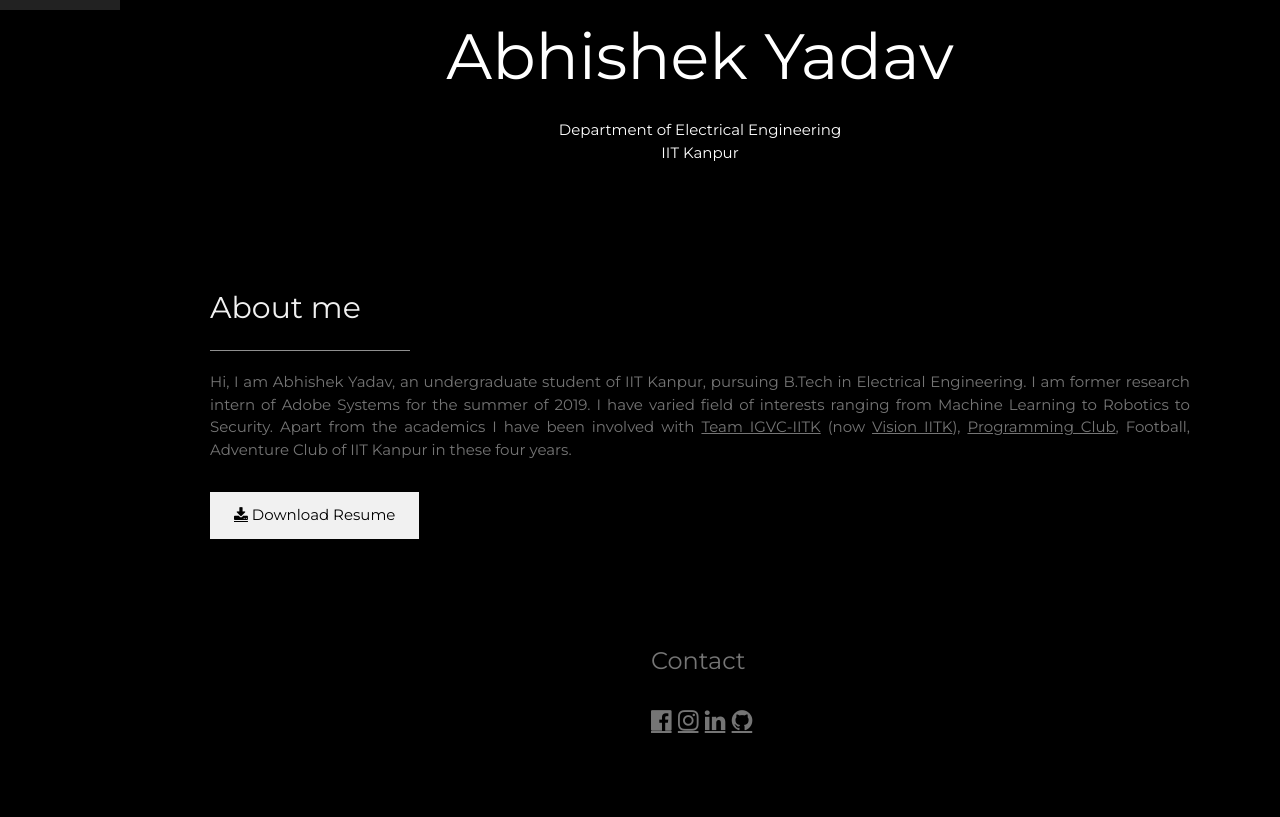
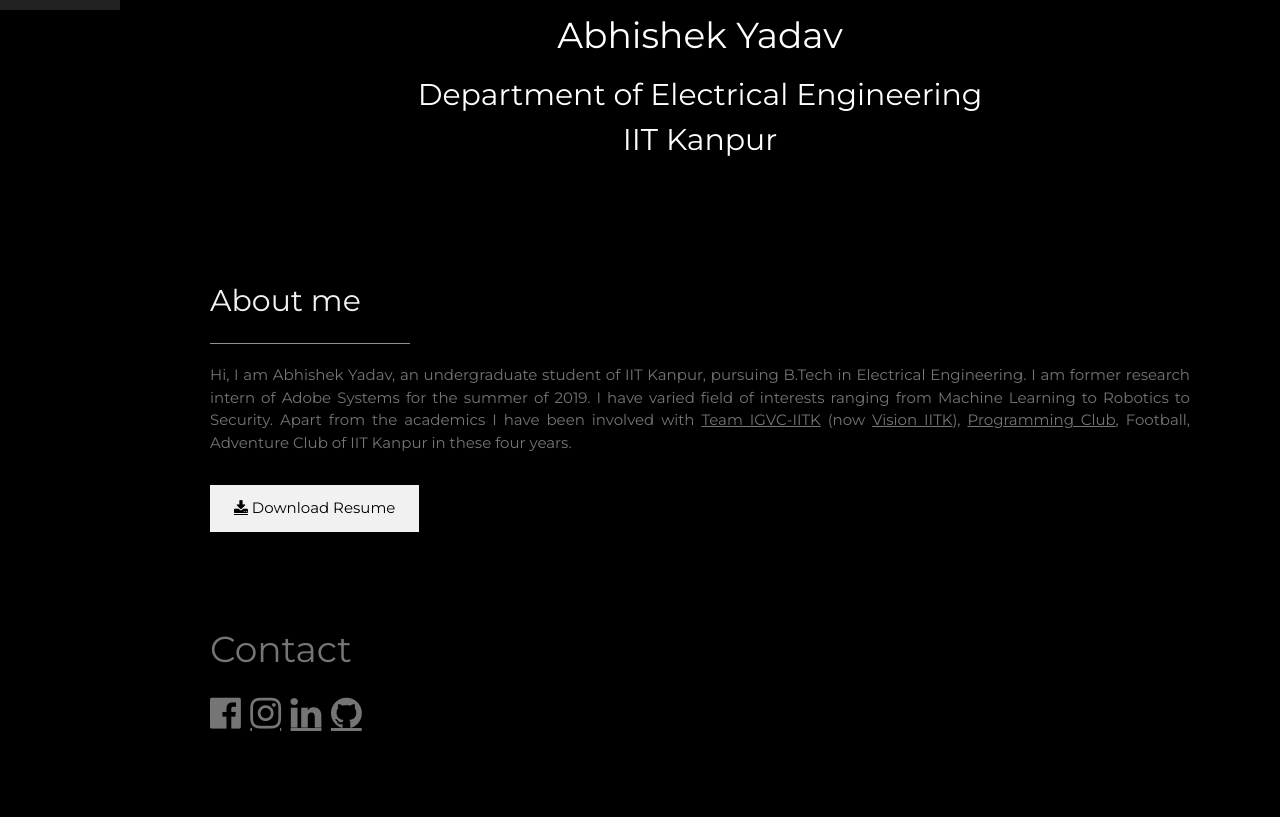
Before and after one commit to abhiyad/abhiyad.github.io, a plain HTML site: page index.html in a window 1280 px wide. Shown: the part 790-1607 px from the top of the page. Drawn offline with nearby package versions, Linux system fonts and the light colour scheme.

Commit message:
template

```diff
--- a/index.html
+++ b/index.html
@@ -56,8 +56,8 @@ body, h1,h2,h3,h4,h5,h6 {font-family: "Montserrat", sans-serif}
   <header class="w3-container w3-padding-32 w3-center w3-black" id="home">
   	<div style="margin-top: 0%"></div>
     <img src="images/abhishek.jpg" alt="boy" class="w3-image" width="992" height="1108">
-    <h1 class="w3-jumbo"><span class="w3-hide-small">Abhishek</span> Yadav</h1>
-    <p>Department of Electrical Engineering <br> IIT Kanpur</p>
+    <h1 >Abhishek Yadav</h1>
+    <h2>Department of Electrical Engineering <br> IIT Kanpur</h2>
 
   </header>
 
@@ -78,12 +78,12 @@ body, h1,h2,h3,h4,h5,h6 {font-family: "Montserrat", sans-serif}
     <!-- Footer -->
 
   <footer class="w3-content w3-padding-64 w3-text-grey w3-xlarge">
-  	<div style="margin-left: 45%" id="contact">
-  	<p>Contact</p>
-    <a href="https://www.facebook.com/abhishekdpsan" class="fa fa-facebook-official w3-hover-opacity"></a>
+  	<div id="contact">
+  	<h1>Contact</h1>
+    <h1><a href="https://www.facebook.com/abhishekdpsan" class="fa fa-facebook-official w3-hover-opacity"></a>
     <a href="https://www.instagram.com/abhisshhekkk/" class="fa fa-instagram w3-hover-opacity"></a>
     <a href="https://www.linkedin.com/in/abhishek-yadav-1782a2134/" class="fa fa-linkedin w3-hover-opacity"></a>
-    <a href ="https://github.com/abhiyad" class="fa fa-github"></a>
+    <a href ="https://github.com/abhiyad" class="fa fa-github"></a></h1>
 	</div>
   <!-- End footer -->
   </footer>
```
Also changed, not shown: blogs/adobe_intern.html (+1 -1 lines).
